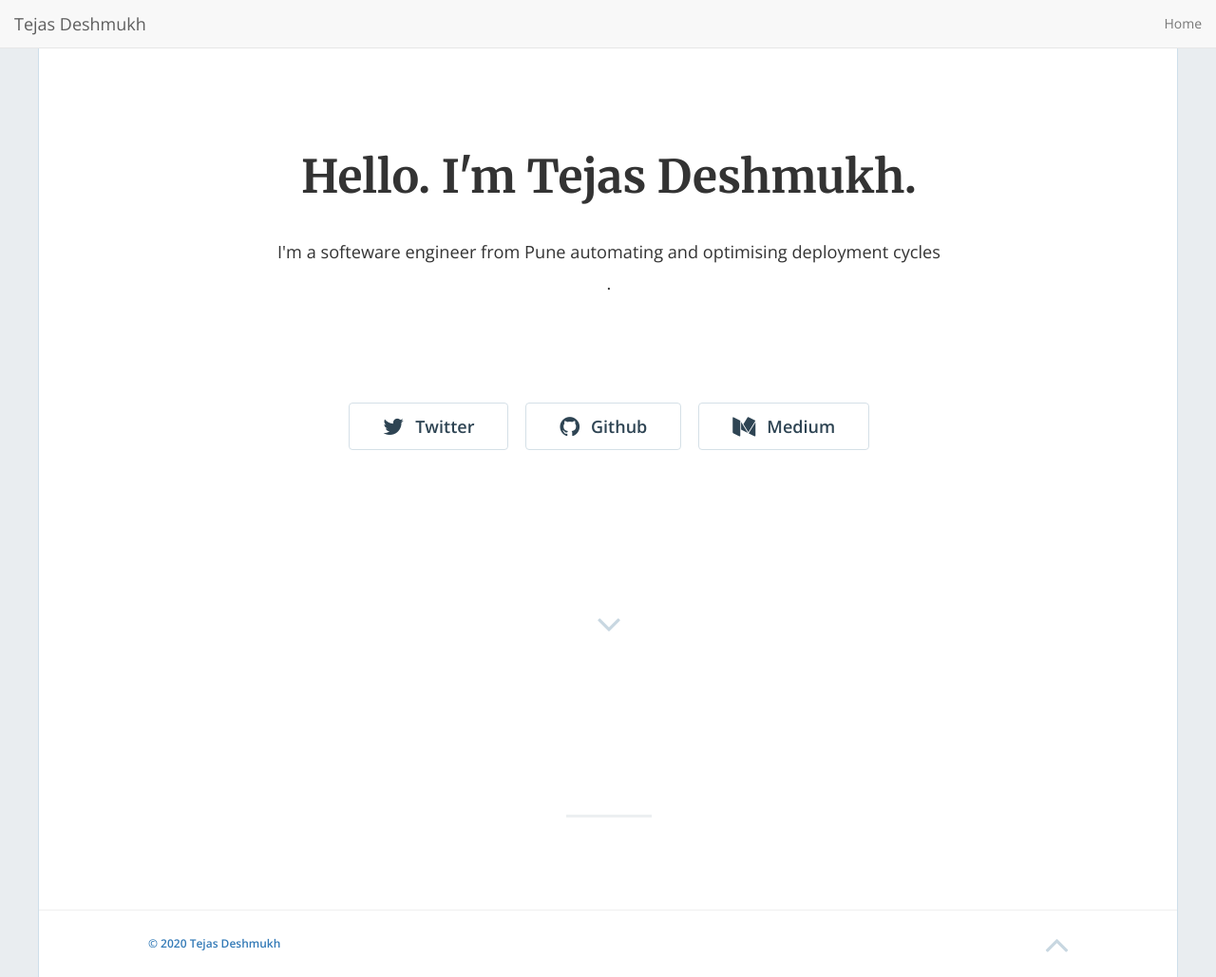
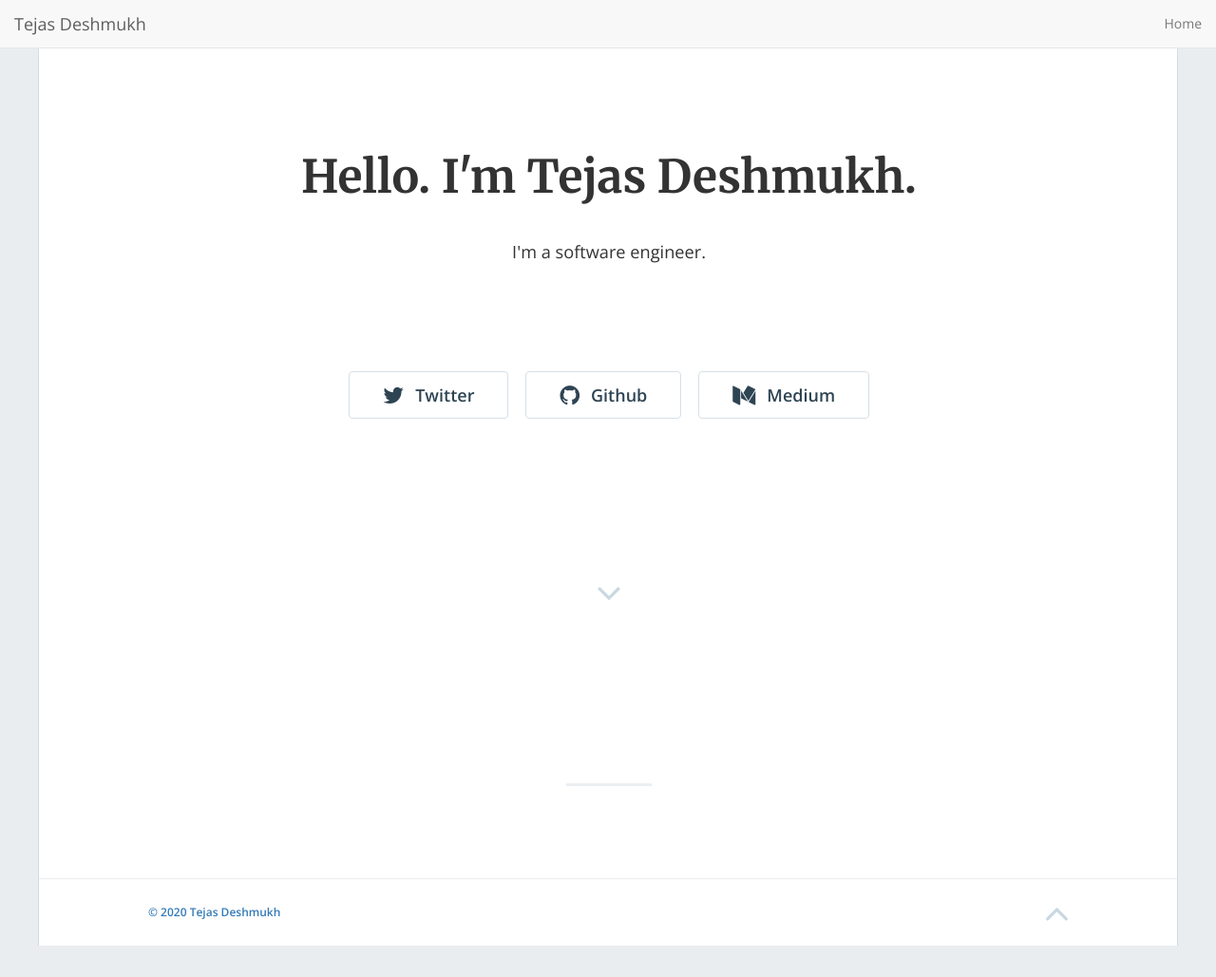
Before and after one commit to codinted/codinted.github.io, a Jekyll site: the page built from index.md, in a window 1280 px wide and 1029 px high. Shown: the whole window at 95% size. Built offline with Jekyll 4.4.1, drawn with Linux system fonts in a browser that asks for light colours; nearby versions of some CDN libraries; our own code applies the rules of GitHub Pages for plain Markdown files; the list of posts is cut into pages by our own code.

Commit message:
edited message

```diff
--- a/_config.yml
+++ b/_config.yml
@@ -15,7 +15,7 @@
 # in the templates via {{ site.myvariable }}.
 title: "Hello. I'm Tejas Deshmukh."
 email: 'codinted@gmail.com'
-description: "I'm a softeware engineer from Pune automating and optimising deployment cycles ."
+description: "I'm a software engineer."
 baseurl: "" # the subpath of your site, e.g. /blog
 url: "https://tejasdeshmukh.com" # the base hostname & protocol for your site, e.g. https://example.com
 # twitter_username: 'jamigibbs'
```
